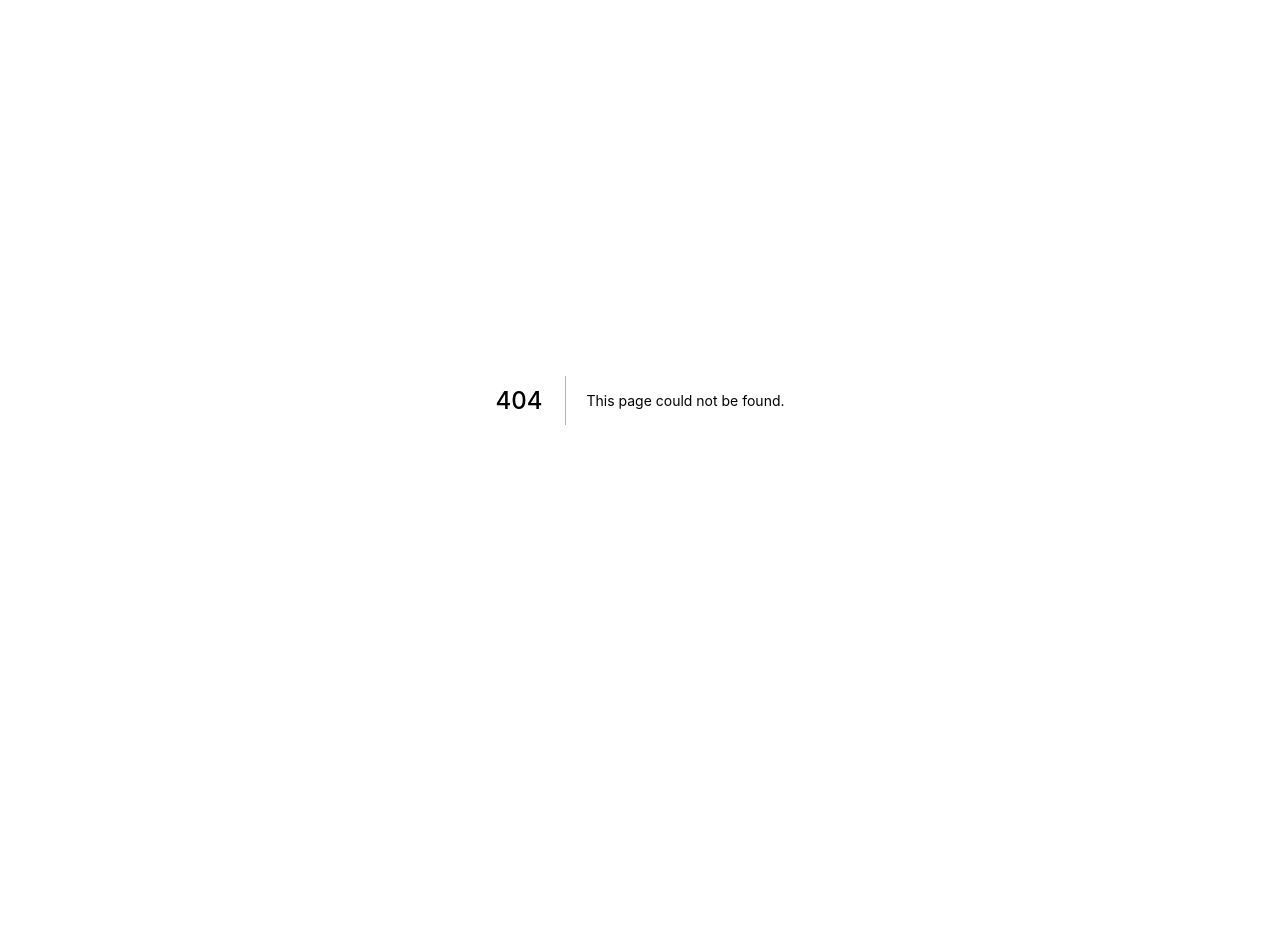
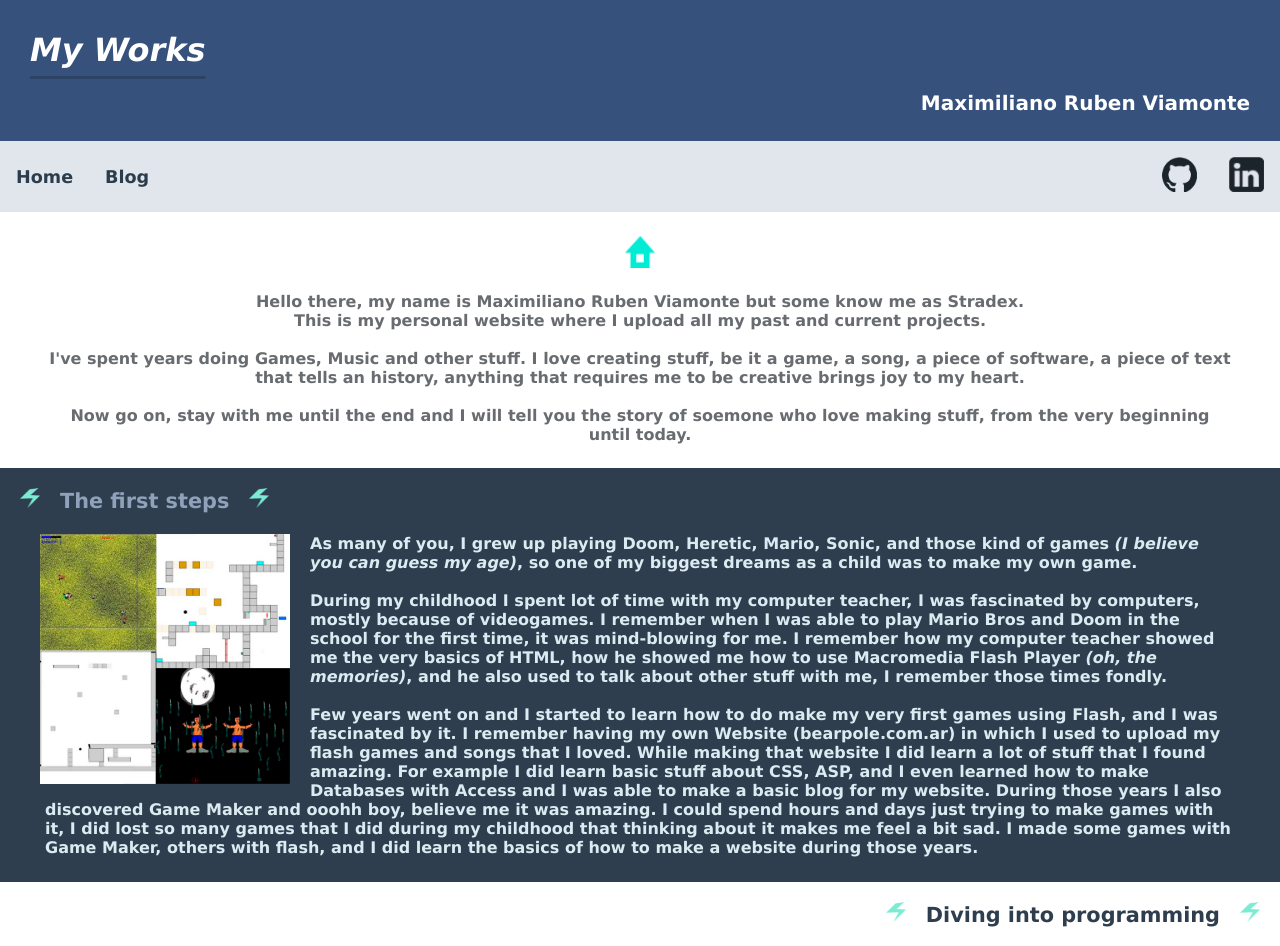
Before and after one commit to Stradex/personalWebsite, a Next.js app: page /personalWebsite/ in a window 1280 px wide. Before the commit this address had no page. Shown: the top 946 px of the page. Before the commit the page ends 800 px from the top, so only its background shows below. Built offline with nearby package versions, Linux system fonts and the light colour scheme.

Commit message:
Preparing this project to work with Github Pages and Github Actions

```diff
--- a/components/menu.js
+++ b/components/menu.js
@@ -12,10 +12,8 @@ export default function Menu() {
                 <li><Link href="/blog">Blog</Link></li>
             </ul>
             <ul className={styles.rightMenu}>
-                <li><a href="https://github.com/Stradex/"><Image src={github_icon} width={35} height={35} /></a></li>
-                <li><a href="https://www.linkedin.com/in/maximiliano-ruben-viamonte-873b94291
-
-"><Image src={linkedin_icon} width={35} height={35} /></a></li>
+                <li><a href="https://github.com/Stradex/"><Image src='/personalWebsite/images/ui_github.png' width={35} height={35} /></a></li>
+                <li><a href="https://www.linkedin.com/in/maximiliano-ruben-viamonte-873b94291"><Image src="/personalWebsite/images/ui_linkedin.png" width={35} height={35} /></a></li>
             </ul>
         </nav>
     )
--- a/next.config.js
+++ b/next.config.js
@@ -10,6 +10,8 @@ const nextConfig = {
         loader: 'akamai',
         path: '',
     },
+    basePath: "/personalWebsite",
+
   }
 
   module.exports = nextConfig
--- a/pages/index.js
+++ b/pages/index.js
@@ -23,7 +23,7 @@ export default function Home() {
         Now go on, stay with me until the end and I will tell you the story of soemone who love making stuff, from the very beginning until today.
       </About>
 
-      <ProjectItem title="The first steps" img="/images/games/oldgames.jpg">
+      <ProjectItem title="The first steps" img="/personalWebsite/images/games/oldgames.jpg">
         As many of you, I grew up playing Doom, Heretic, Mario, Sonic, and those kind of games <i>(I believe you can guess my age)</i>, so one of my biggest dreams as a child was to make my own game.<br /><br />
         During my childhood I spent lot of time with my computer teacher, I was fascinated by computers, mostly because of videogames. I remember when I was able to play Mario Bros and Doom in the school for the first time, it was mind-blowing for me. I remember how my computer teacher showed me the very basics of HTML, how he showed me how to use Macromedia Flash Player <i>(oh, the memories)</i>, and he also used to talk about other stuff with me, I remember those times fondly.<br /><br />
         Few years went on and I started to learn how to do make my very first games using Flash, and I was fascinated by it. I remember having my own Website (bearpole.com.ar) in which I used to upload my flash games and songs that I loved.
@@ -31,7 +31,7 @@ export default function Home() {
         During those years I also discovered Game Maker and ooohh boy, believe me it was amazing. I could spend hours and days just trying to make games with it, I did lost so many games that I did during my childhood that thinking about it makes me feel a bit sad. I made some games with Game Maker, others with flash, and I did learn the basics of how to make a website during those years.
       </ProjectItem>
 
-      <ProjectItem title="Diving into programming" img="/images/websites/websitesTime.jpg">
+      <ProjectItem title="Diving into programming" img="/personalWebsite/images/websites/websitesTime.jpg">
         As I started to grew up, during my teen ages, I was busy trying to learn C and C++, trying Ubuntu, managing to surive the Technical High School while doing all that stuff, and also failing at dating.
         During the last year of the Technical High School I tried to do make my own 2D Game Engine using C first, and then C++. Of course I failed miserable, but it was a beautiful failure because I did learned a lot, I had a great time learning the basics of UI with GTK+.<br /><br />
         After finishing the School, I went to the University to study Informatics Engineering and at the same time I started with a friend from the school our very own first business: making websites. We designed some websites, I did learn a lot about JS, HTML, CSS and some frameworks and libraries like Jquery and later Bootstrap. I remember I did read some books about web development, but I remember mostly reading Professional JavaScript® for Web Developers by Nicholas C. Zakas<br /><br />
@@ -39,49 +39,49 @@ export default function Home() {
         Sadly, making websites and teaching math for High School students while studying Engineering was too much for me personally so I wasn't able to finnish the career. So this is a period of my life with mixed feelings, where sometimes I used to feel motivated and other times just sad.
       </ProjectItem>
 
-      <ProjectItem title="Stradexengine" img="/images/games/stradexengine.jpg">
+      <ProjectItem title="Stradexengine" img="/personalWebsite/images/games/stradexengine.jpg">
         After a three years, I stopped doing websites with my friend and I spent a lot of time trying to fullfil again my dream of making my very own 2D Game Engine, but this time it was actually more a JavaScript Framework rather than an engine.<br /> <br />
         The name of the JS Framework was StradexEngine <i>(same name as with my first try with C++ and GTK)</i> and it was a fullfiling experience for me since I was able to apply lot of native JS knowledge into it. I used JS and JQuery for it. It had a nice Map Editor and I was able to make some few test games and actually a pretty nice space-based shooter game with it.<br /><br />
         Also this project was the very first project in which I used Git and Github, but not so well to be honest, I did improved my skills with git later but it was a nice experience for me to learn that during this project.
       </ProjectItem>
 
-      <ProjectItem title="H.A.S.T.E" img="/images/HASTE.jpg" url="https://www.indiedb.com/games/haste-a-free-to-play-fps">
+      <ProjectItem title="H.A.S.T.E" img="/personalWebsite/images/HASTE.jpg" url="https://www.indiedb.com/games/haste-a-free-to-play-fps">
         I spent near two years without programming any project, I was feeling tired of programming and not motivated. But then, I decided to go back and give it a try with making my very own first game using IDTech 4 Engine, which was a very ambitious project, just what I needed to be back at doing stuff.<br /><br />
         The beautiful thing about this project is that it forced me to learn how to properly use Visual Studio to compile a whole Game Engine, I did learn 3D Modelling with Blender, and I was being humbled by the experience of trying to make a 3D game. It was probably my most active year or close to it, since it consumed a lot of my time, but it was a great time. I also encountered my very first experience dealing with networking for a game, since all my previous projects where singleplayer but for this very project I decided to make it Cooperative.<br /><br />
         Although IDTech 4 includes a basic Netcode, it does not include Cooperative, so it was a nice experience to do some stuff to make it work in coop, I had to implement my own way of having client side entities and ways to optimize how many packes to send and receive, since the engine was not made to deal with so many packets from so many entities at the same time.
       </ProjectItem>
 
-      <ProjectItem title="Librecoop" img="/images/mods/Librecoop.jpg" url="https://www.moddb.com/mods/librecoop-dhewm3-coop">
+      <ProjectItem title="Librecoop" img="/personalWebsite/images/mods/Librecoop.jpg" url="https://www.moddb.com/mods/librecoop-dhewm3-coop">
         You probably guessed it already since I used IDTech 4, but I can tell it to you now: I DO LOVE Doom 3. I remember playing OpenCoop and Last Man Standing Mod with some friends in the past, but it always made me feel frustrated the fact that none of these mods released their source code. So while I was working with H.A.S.T.E., and even after, I decided it was time to make my own Cooperative mod for Doom 3 and release the source code. It was an amazing experience, I still remember being in the IDTech 4 Discord community while talking about the idea, and some veteran member of the community told me that making the AI enemies in Coop was not the issue, but making all the events and special things that the maps and the gameplay had that was never designed for Coop.<br /><br />
         I felt like I wanted to deal with the challenge, I met a programmer from US and he teached me more about how to properly use Github and that helped me a lot. I implemented some of the clientside stuff that I had for my H.A.S.T.E. game but I also even improved that implementing a feature that I called "clientside damage" which it helped to make clients to feel they were actually shooting the enemies in real time without having to experience the delay that is natural in an online game.<br /><br />
         This project had some nice reception since it was the very first, and until the date the only one, Doom 3 Coopeartive Open Source mod. There are some videos of people playing it online, and it is actually posted in the official Dhewm3 website, the website of the Doom 3 port for which this mod was made.
       </ProjectItem>
 
-      <ProjectItem title="Introducing Godot" img="/images/games/GodotEngine.jpg">
+      <ProjectItem title="Introducing Godot" img="/personalWebsite/images/games/GodotEngine.jpg">
         After that experience with IDTech 4 I decided that it was time to move on to another thing, and I wanted to try Godot Engine since I kept hearing wonders of it from people in the IDTech 4 community. So I decided to give it a try and read the book Godot Engine Game Development in 24 Hours by  Ariel Manzur and also follow an Udemy course of Godot which I sadly don't remember it's name.<br /><br />
         I made first some basic games and experiments with it, I did some experiments with making basic multiplayer prototypes since now I wanted everything to be cooperative. One of the projects was a game I was making with a friend from the US, the same who teached me how to use GitHub properly since he is a Software Engineer and he helped me to organize a bit more my work with Trello, Github and also some coding practices. <br />
         We made some nice progress, I was able to make a nice trigger system in which the player will collide with invisible boxes that, of course, would trigger events. I was obviously inspired by the trigger system found in IDTech 4, I also implemented a cooperative netcode so we could test the game with my friend online. We also made a space-based shooter game called Space Schmup Coop, and it was my very first game using procedural generated content and I learned how to sync a random seed.<br /><br />
         After it my next project was a game called "Powerfool" which was a multiplayer turn-based strategy game in which you could play against your friends in a PVP match or you could also play against the AI in cooperative rounds. With this project I also implemented procedural generated content and it teached me something about how to make a bot for a game. Overall my time with Godot was nice and I hope to return to it someday.
       </ProjectItem>
 
-      <ProjectItem title="My first Map for Doom 3" img="/images/mods/delta.jpg" url="https://www.moddb.com/games/doom-iii/addons/delta-labs-crew-quarters-sp-map">
+      <ProjectItem title="My first Map for Doom 3" img="/personalWebsite/images/mods/delta.jpg" url="https://www.moddb.com/games/doom-iii/addons/delta-labs-crew-quarters-sp-map">
         I always wanted to make my very own map for Doom 3 but I always found myself afraid of such a big task, but one day I decided <i>"I have to do this before I die"</i> so I dedicated 3 months to make my very own Doom 3 map as a learning experience for a future texture pack I was planning and also as a lesson of level design.<br /><br />
         The map was called "Delta Labs Crew Quarters" and it is a more action-paced map since I wanted to show that Doom 3 can be atmospheric and have nice action at the same time. Overall it is a nice experience that combines the best of two worlds: The action pace of classic Doom with the unique and unbeatable atmosphere of Doom 3.<br /><br />
         Thankfully the map had a nice reception and that made me feel encouraged and motivated, although there were some critics that the final room battle was quite hard but overall people liked it and that made me feel very happy since it was my second success in Doom 3 <i>(the first one, and also bigger one, being Librecoop)</i>.
       </ProjectItem>
 
-      <ProjectItem title="Sci-Fi Texture Pack" img="/images/3dmodeling/3dtextures.jpg" url="https://stradex.itch.io/scifi-tech-hall-texture-pack">
+      <ProjectItem title="Sci-Fi Texture Pack" img="/personalWebsite/images/3dmodeling/3dtextures.jpg" url="https://stradex.itch.io/scifi-tech-hall-texture-pack">
         After finishing my Doom 3 map I decided it was time to start making my so wanted Sci-Fi Texture Pack using what I learned from Doom 3, so I started make a Sci-Fi Hi-Poly Scene in Blender, using Hard Surface Techniques, and I baked the pieces of such scene into textures that I know they would combine nice and seamessly.<br /><br />
         It took me a nice while, but it boosted my 3d modeling abilities a lot, so it was a nice experience to improve my skills, and my first step into getting better at making textures for a game, since the textures I did made for H.A.S.T.E. were not great at all. I also need to thank a lot to many Udemy courses I followed to improve in blender, mostly related to Hard Surface <i>(destructive and non-destructive)</i> modeling.
       </ProjectItem>
 
-      <ProjectItem title="C# and WPF" img="/images/sistemas/SistemaEMMG.jpg">
+      <ProjectItem title="C# and WPF" img="/personalWebsite/images/sistemas/SistemaEMMG.jpg">
         One of my family members was having a hard time at work, she was always having problems dealing with the control of tickets and similar stuff so I decided to learn C# and WPF to make a small system in order to help her so she didn't need to be using so many excels and instead she could have all the information in a same place and also better ways to filter information and control the money that goes out and in for the company she works for.<br /><br />
         To learn C# and WPF I used mainly two nice books as my references: Beginning C# and .NET by Benjaming Perkings and Jon D. Reid, and also Professional C# and .NET by Christian Nagel.<br /><br />
         This was a nice experience for it was something different from so much Game Development, so I did enjoy making this small system. I used a MySQL with an Apache server to let the app connect with the database so it is prepared to work with a server hosted database if necessary.
       </ProjectItem>
 
-      <ProjectItem title="3D Modelling" img="/images/3dmodeling/3dstuff1.jpg">
+      <ProjectItem title="3D Modelling" img="/personalWebsite/images/3dmodeling/3dstuff1.jpg">
       Did I told you that I also like doing 3D Modelling?, well I am working in a project that I am not allowed to share many information now but it is helping me to boost my 3d modelling skills. I gotta admit that doing Hard Surface is something that focused myself on, mostly in doing Sci Fi stuff.
       </ProjectItem>
       <Footer></Footer>
```
Also changed, not shown: 1 other file (tests, documents, lock files or other folders).
